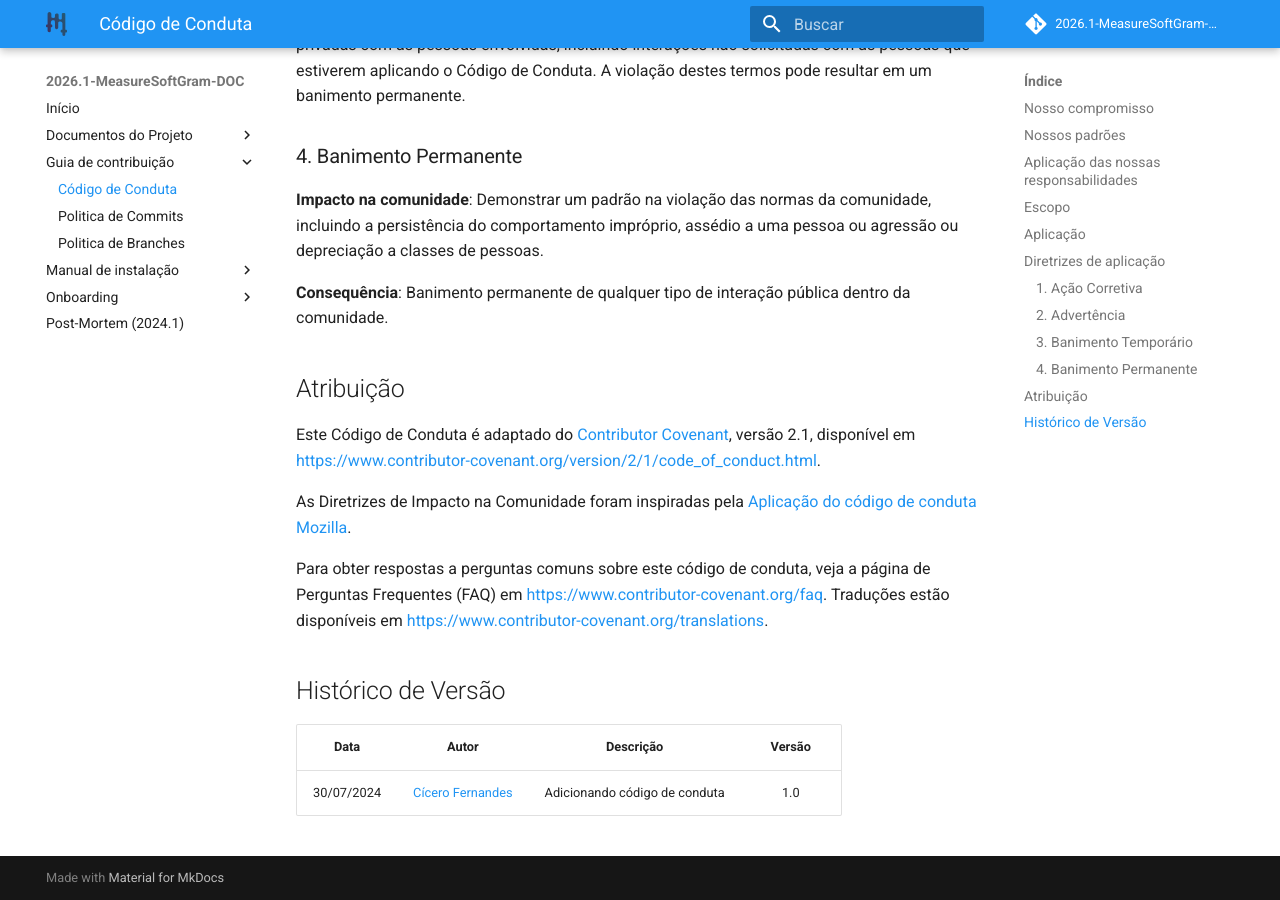
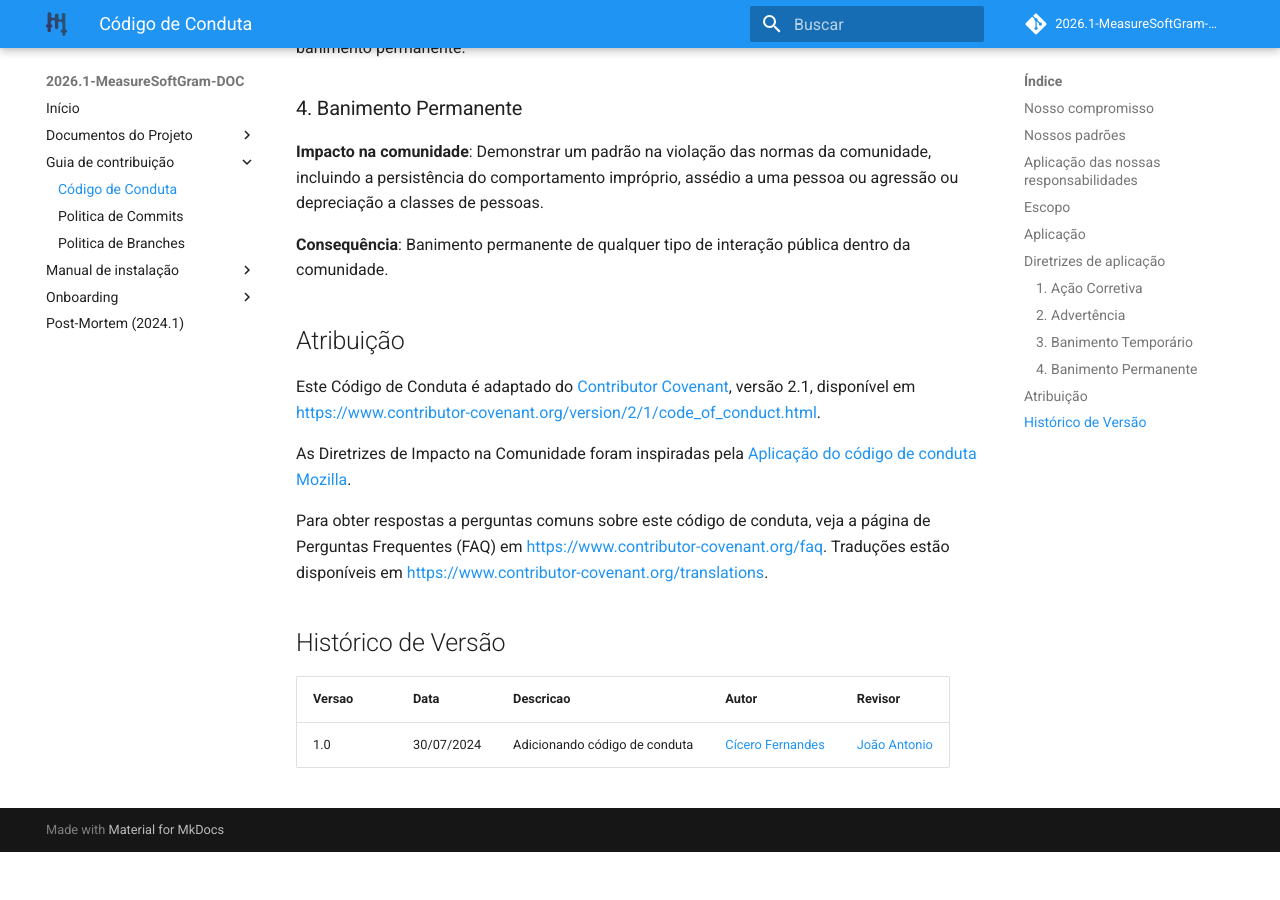
Before and after one commit to fga-eps-mds/2024.1-MeasureSoftGram-DOC, an MkDocs documentation site: the page built from docs/guia-de-contribuicao/codigo-de-conduta.md, in a window 1280 px wide and 900 px high, scrolled down 2631 px. Built offline with MkDocs 1.6.1 and Material for MkDocs 9.7.7, drawn with Linux system fonts in a browser that asks for light colours; comment, search, counter and statistics services are not loaded; after the commit the page ends 3483 px from its top, so only the background shows below that.

Commit message:
docs: revisa guia de contribuicao

```diff
--- a/docs/guia-de-contribuicao/codigo-de-conduta.md
+++ b/docs/guia-de-contribuicao/codigo-de-conduta.md
@@ -2,13 +2,20 @@
 
 ## Nosso compromisso
 
+
+<div align="justify">&emsp;&emsp;
 Como participantes, colaboradoras e líderes, nós nos comprometemos a fazer com que a participação em nossa comunidade seja uma experiência livre de assédio para todas as pessoas, independentemente de idade, tamanho do corpo, deficiência aparente ou não aparente, etnia, características sexuais, identidade ou expressão de gênero, nível de experiência, educação, situação sócio-econômica, nacionalidade, aparência pessoal, raça, casta, religião ou identidade e orientação sexuais.
+</div>
 
+<div align="justify">&emsp;&emsp;
 Comprometemo-nos a agir e interagir de maneiras que contribuam para uma comunidade aberta, acolhedora, diversificada, inclusiva e saudável.
+</div>
 
 ## Nossos padrões
 
+<div align="justify">&emsp;&emsp;
 Exemplos de comportamentos que contribuem para criar um ambiente positivo para a nossa comunidade incluem:
+</div>
 
 - Demonstrar empatia e bondade com as outras pessoas
 - Respeitar opiniões, pontos de vista e experiências contrárias
@@ -16,7 +23,9 @@
 - Assumir responsabilidade, pedir desculpas às pessoas afetadas por nossos erros e aprender com a experiência
 - Focar no que é melhor não só para nós individualmente, mas para a comunidade em geral
 
+<div align="justify">&emsp;&emsp;
 Exemplos de comportamentos inaceitáveis incluem:
+</div>
 
 - Uso de linguagem ou imagens sexualizadas, bem como o assédio sexual ou de qualquer natureza
 - Comentários insultuosos/depreciativos e ataques pessoais ou políticos (Trolling)
@@ -26,19 +35,30 @@
 
 ## Aplicação das nossas responsabilidades
 
+<div align="justify">&emsp;&emsp;
 A liderança da comunidade é responsável por esclarecer e aplicar nossos padrões de comportamento aceitáveis e tomará ações corretivas apropriadas e justas em resposta a qualquer comportamento que considerar impróprio, ameaçador, ofensivo ou problemático.
+</div>
 
+
+<div align="justify">&emsp;&emsp;
 A liderança da comunidade tem o direito e a responsabilidade de remover, editar ou rejeitar comentários, commits, códigos, edições na wiki, erros e outras contribuições que não estão alinhadas com este Código de Conduta e irá comunicar as razões por trás das decisões da moderação quando for apropriado.
+</div>
 
 ## Escopo
 
+<div align="justify">&emsp;&emsp;
 Este Código de Conduta se aplica dentro de todos os espaços da comunidade e também se aplica quando uma pessoa estiver representando oficialmente a comunidade em espaços públicos. Exemplos de representação da nossa comunidade incluem usar um endereço de e-mail oficial, postar em contas oficiais de mídias sociais ou atuar como uma pessoa indicada como representante em um evento online ou offline.
+</div>
 
 ## Aplicação
 
+<div align="justify">&emsp;&emsp;
 Ocorrências de comportamentos abusivos, de assédio ou que sejam inaceitáveis por qualquer outro motivo poderão ser reportadas para a liderança da comunidade, responsável pela aplicação, via contato [INSERIR MÉTODO DE CONTATO]. Todas as reclamações serão revisadas e investigadas imediatamente e de maneira justa.
+</div>
 
+<div align="justify">&emsp;&emsp;
 A liderança da comunidade tem a obrigação de respeitar a privacidade e a segurança de quem reportar qualquer incidente.
+</div>
 
 ## Diretrizes de aplicação
 
@@ -85,6 +105,7 @@
 
 ## Histórico de Versão
 
-|    Data    |                      Autor                      |           Descrição           | Versão |
-| :--------: | :---------------------------------------------: | :---------------------------: | :----: |
-| 30/07/2024 | [Cícero Fernandes](https://github.com/ciceroff) | Adicionando código de conduta |  1.0   |
+
+|   Versao   | Data       | Descricao                       |                      Autor                       | Revisor |
+|  --------  |------------|---------------------------------|    ------------------------------------------    |---------|
+|    1.0     | 30/07/2024 | Adicionando código de conduta            | [Cícero Fernandes](https://github.com/ciceroff)  |[João Antonio](https://github.com/i-JSS) |
```
Also changed, not shown: docs/guia-de-contribuicao/politica-de-branch.md (+3 -3 lines), docs/guia-de-contribuicao/politica-de-commits.md (+4 -3 lines).
